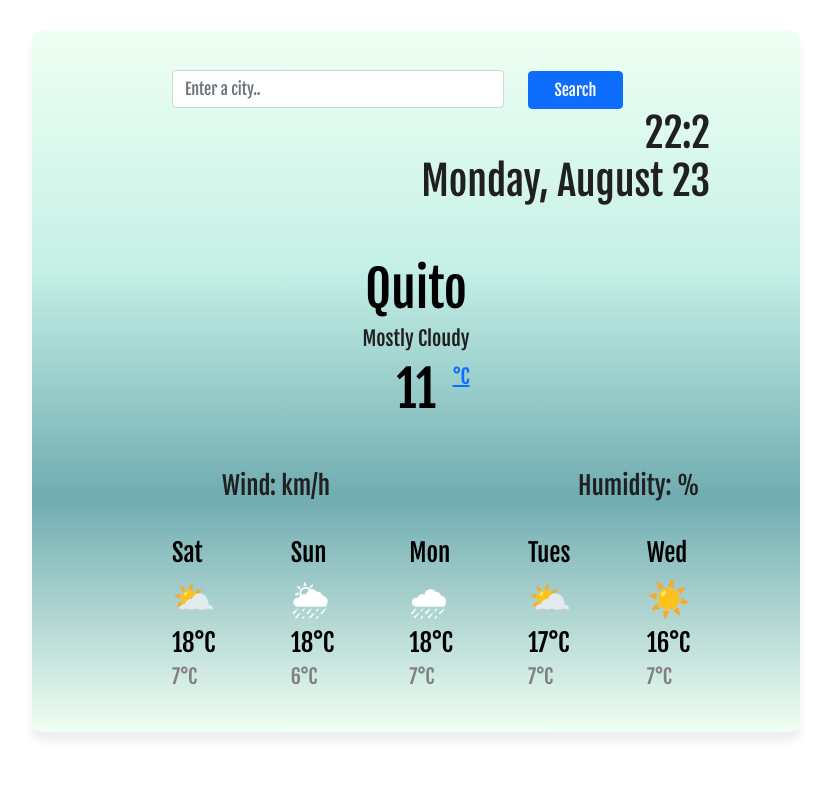
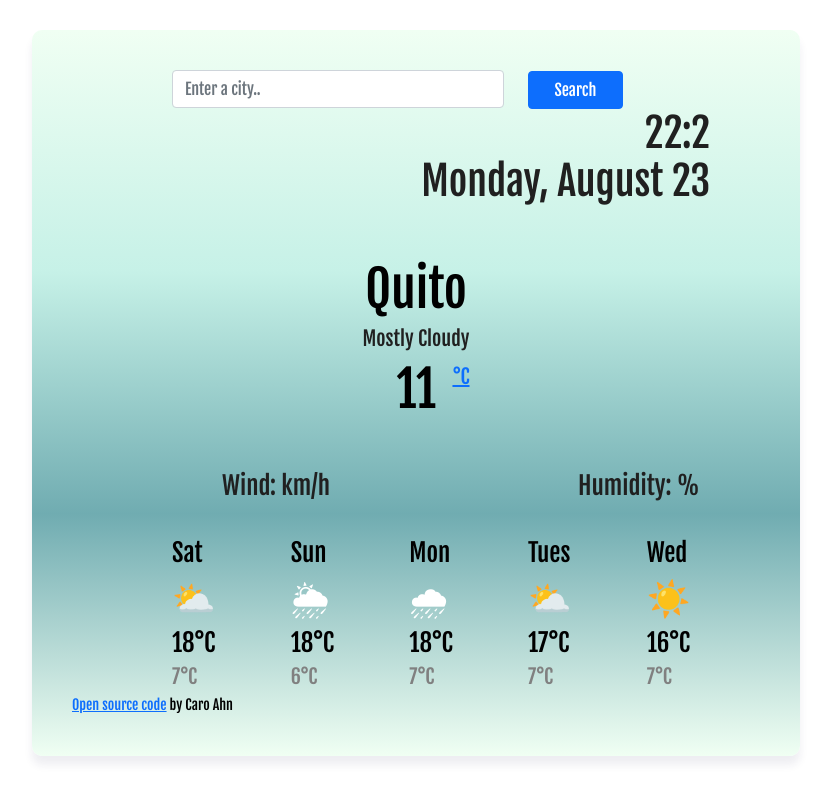
Before and after one commit to CaroAhn/Weather1, a plain HTML site: page index.html in a window 1280 px wide. Shown: the whole page, without its empty margins (224-1055 px from the left). Drawn offline with nearby package versions, Linux system fonts and the light colour scheme; no server answers.

Commit message:
Added link to GitHub

```diff
--- a/index.html
+++ b/index.html
@@ -94,6 +94,12 @@ Quito </h2>
     <div class="min-temp">7°C</div>
     </div>
 </div>
+
+<small>
+<a href="https://github.com/CaroAhn/Vanilla-weather-app">Open source code</a
+   >  by Caro Ahn
+</small>
+
 </div>
 <script src="src/script.js"> </script>
 </body>
--- a/src/style.css
+++ b/src/style.css
@@ -38,6 +38,10 @@ h3 {
 
 p {
   margin-top: 30px;
+  color: black;
+}
+
+small {
   color: black;
 }
 
```
